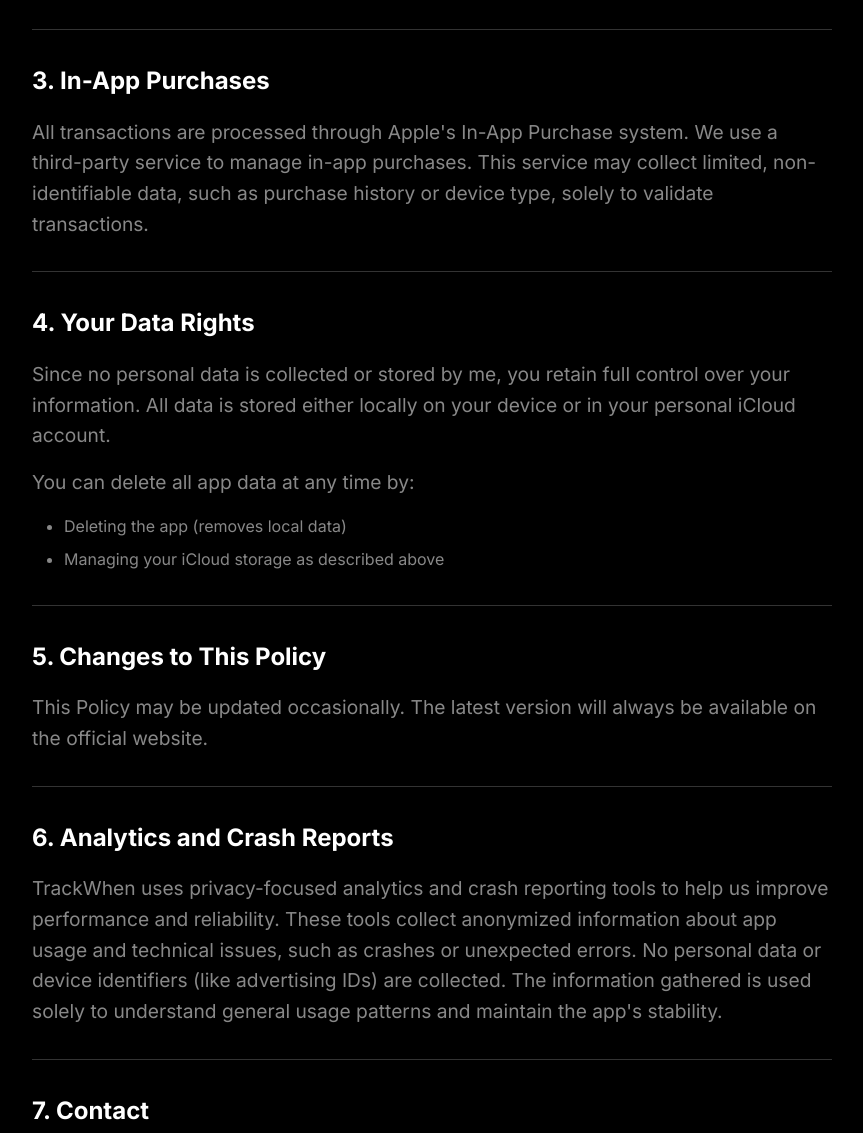
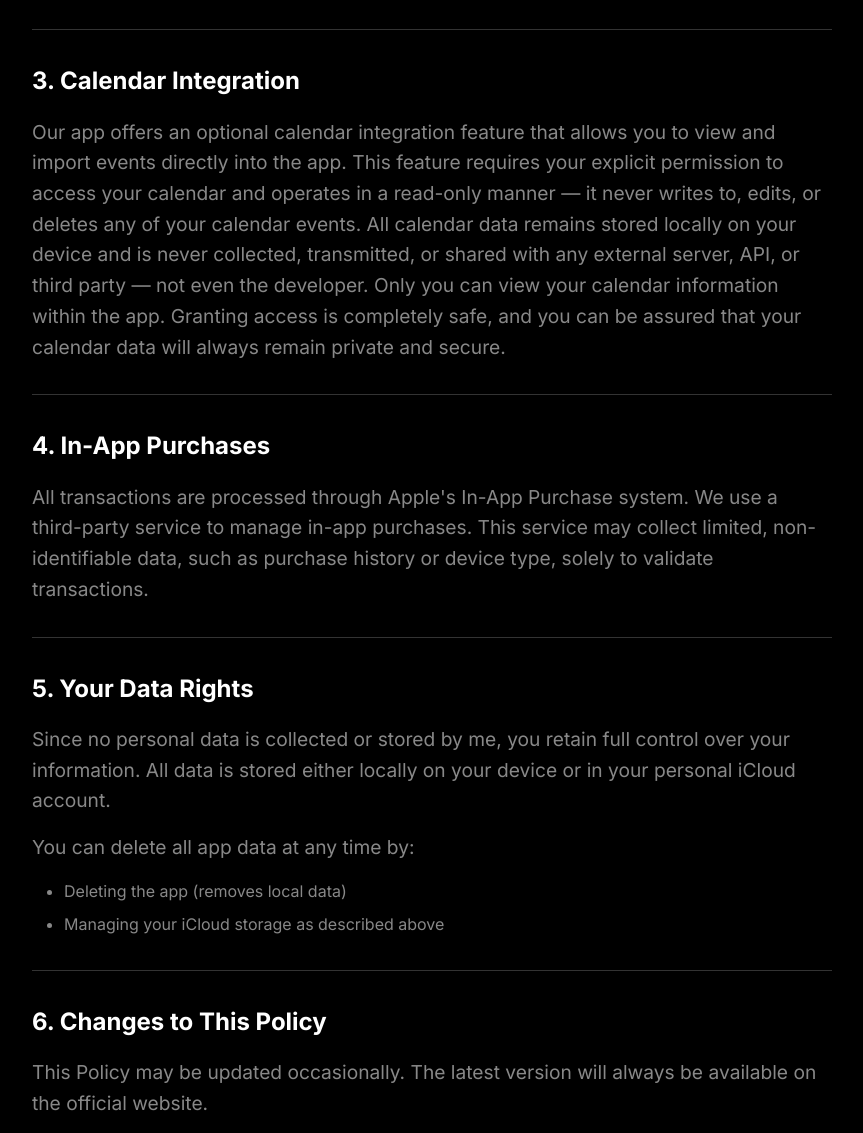
Before and after one commit to eduardo-ozanan/TrackWhen, a website: page index.html in a window 1280 px wide. Shown: the part 4397-5530 px from the top of the page, without its empty margins (208-1071 px from the left). Drawn offline with Linux system fonts and the light colour scheme.

Commit message:
Calendar Integration Privacy Policy

```diff
--- a/index.html
+++ b/index.html
@@ -110,7 +110,7 @@
         <div class="content">
             <h2>Privacy Policy</h2>
             <div class="text-content">
-                <p>Last updated: Jun 11, 2025</p>
+                <p>Last updated: Aug 13, 2025</p>
 
                 <p>This Privacy Policy explains how your information is handled when using the TrackWhen mobile application ("App").</p>
 
@@ -141,12 +141,23 @@
 
                 <hr>
 
-                <h3>3. In-App Purchases</h3>
+                <h3>3. Calendar Integration</h3>
+                <p>
+                Our app offers an optional calendar integration feature that allows you to view and import events directly into the app.
+                This feature requires your explicit permission to access your calendar and operates in a read-only manner — it never writes to, edits,
+                or deletes any of your calendar events. All calendar data remains stored locally on your device and is never collected, transmitted,
+                or shared with any external server, API, or third party — not even the developer. Only you can view your calendar information within
+                the app. Granting access is completely safe, and you can be assured that your calendar data will always remain private and secure.
+                </p>
+
+                <hr>
+
+                <h3>4. In-App Purchases</h3>
                 <p>All transactions are processed through Apple's In-App Purchase system. We use a third-party service to manage in-app purchases. This service may collect limited, non-identifiable data, such as purchase history or device type, solely to validate transactions.</p>
 
                 <hr>
 
-                <h3>4. Your Data Rights</h3>
+                <h3>5. Your Data Rights</h3>
                 <p>Since no personal data is collected or stored by me, you retain full control over your information. All data is stored either locally on your device or in your personal iCloud account.</p>
                 <p>You can delete all app data at any time by:</p>
                 <ul>
@@ -156,17 +167,17 @@
 
                 <hr>
 
-                <h3>5. Changes to This Policy</h3>
+                <h3>6. Changes to This Policy</h3>
                 <p>This Policy may be updated occasionally. The latest version will always be available on the official website.</p>
 
                 <hr>
 
-                <h3>6. Analytics and Crash Reports</h3>
+                <h3>7. Analytics and Crash Reports</h3>
                 <p>TrackWhen uses privacy-focused analytics and crash reporting tools to help us improve performance and reliability. These tools collect anonymized information about app usage and technical issues, such as crashes or unexpected errors. No personal data or device identifiers (like advertising IDs) are collected. The information gathered is used solely to understand general usage patterns and maintain the app's stability.</p>
 
                 <hr>
 
-                <h3>7. Contact</h3>
+                <h3>8. Contact</h3>
                 <div class="contact-info">
                     <p>If you have any questions or concerns about this policy, feel free to contact me:</p>
                     <p>Email: contact@eoztech.com</p>
```
